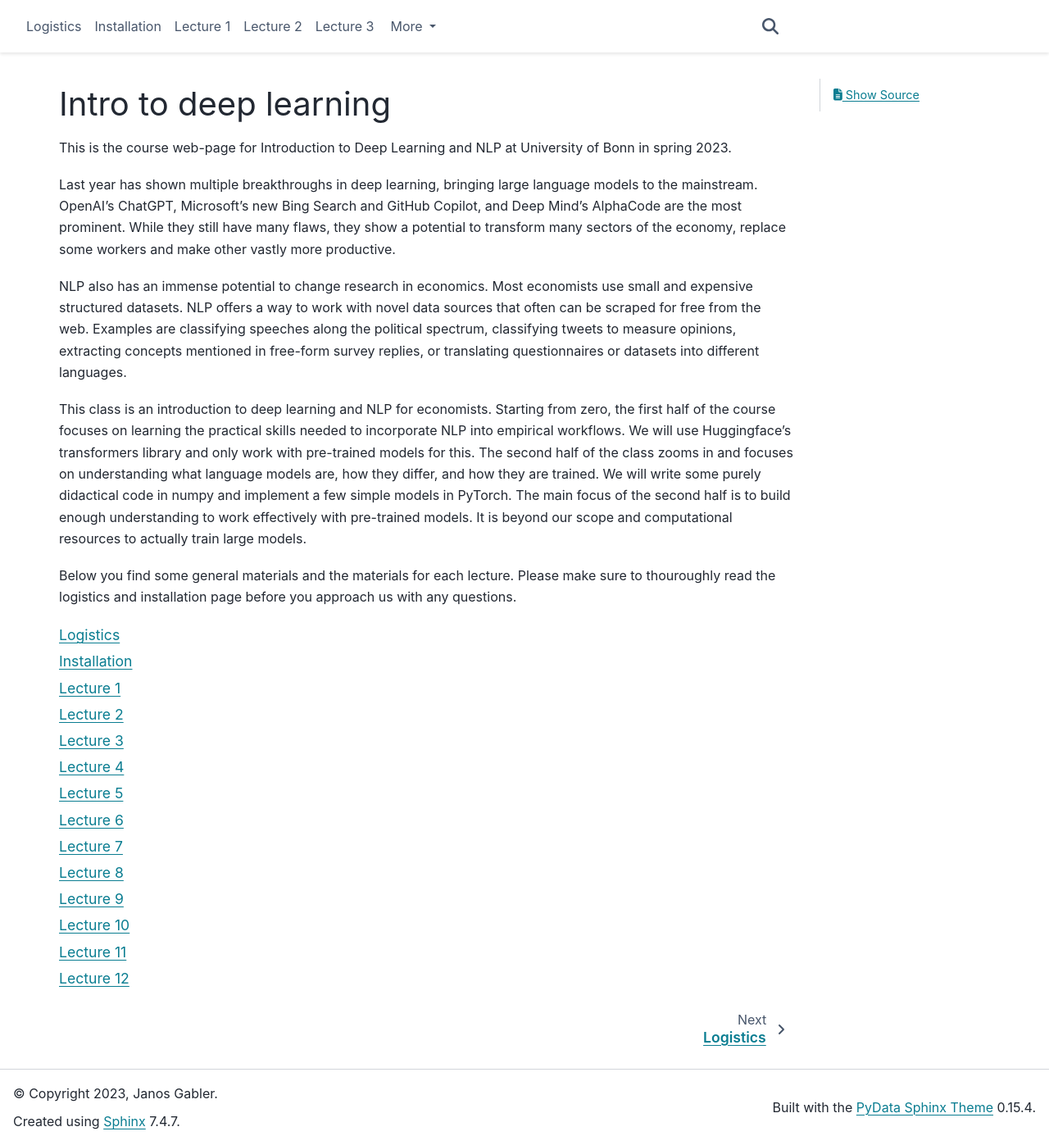
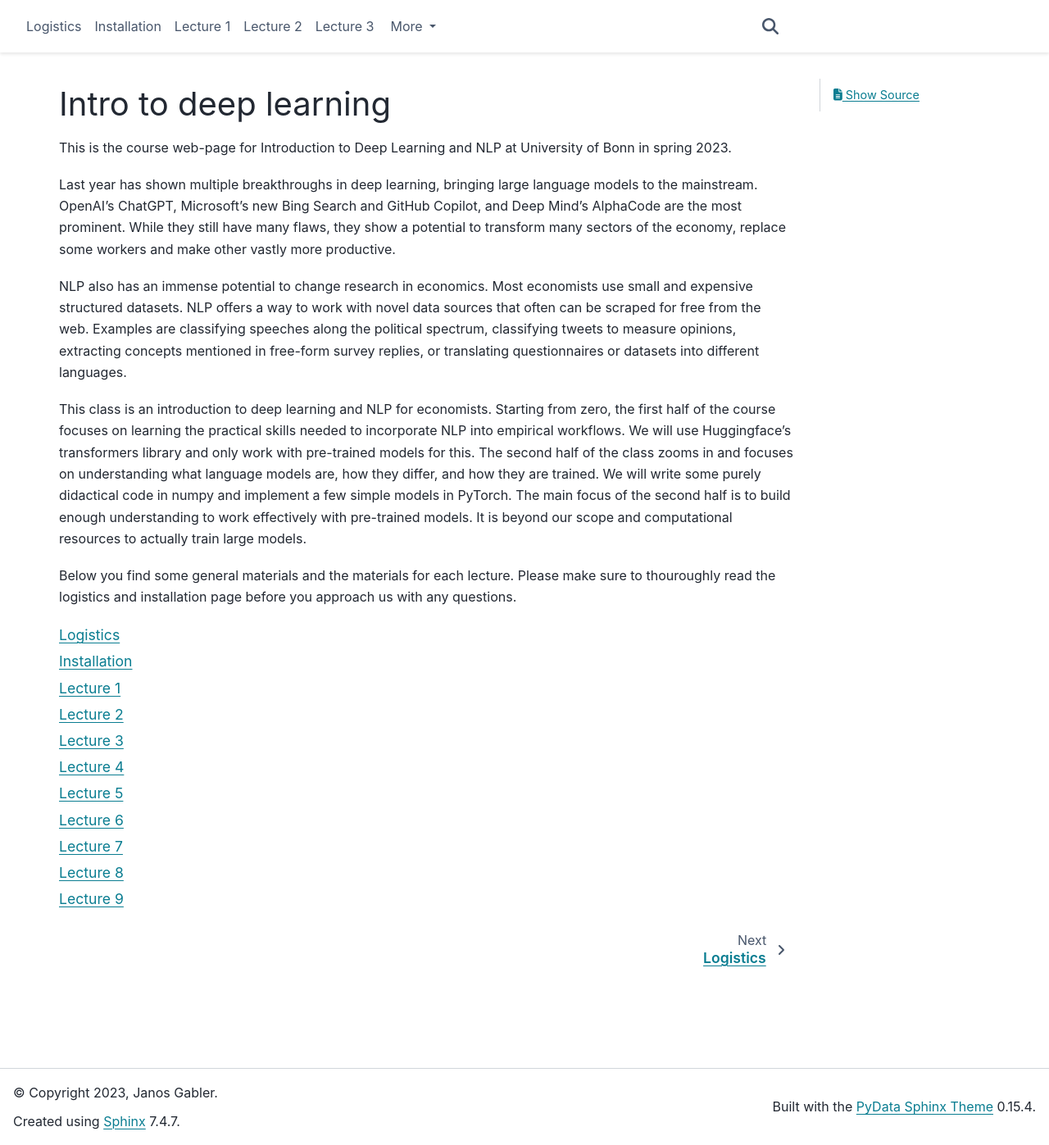
Before and after one commit to janosg/dl_intro, a Sphinx documentation site: the page built from docs/source/index.md, in a window 1280 px wide and 1397 px high. Shown: the whole window at 82% size. Built offline with Sphinx 7.4.7 and the PyData theme 0.15.4, drawn with Linux system fonts in a browser that asks for light colours.

````diff
--- a/docs/source/index.md
+++ b/docs/source/index.md
@@ -47,7 +47,4 @@
 lecture_7
 lecture_8
 lecture_9
-lecture_10
-lecture_11
-lecture_12
 ```
````
